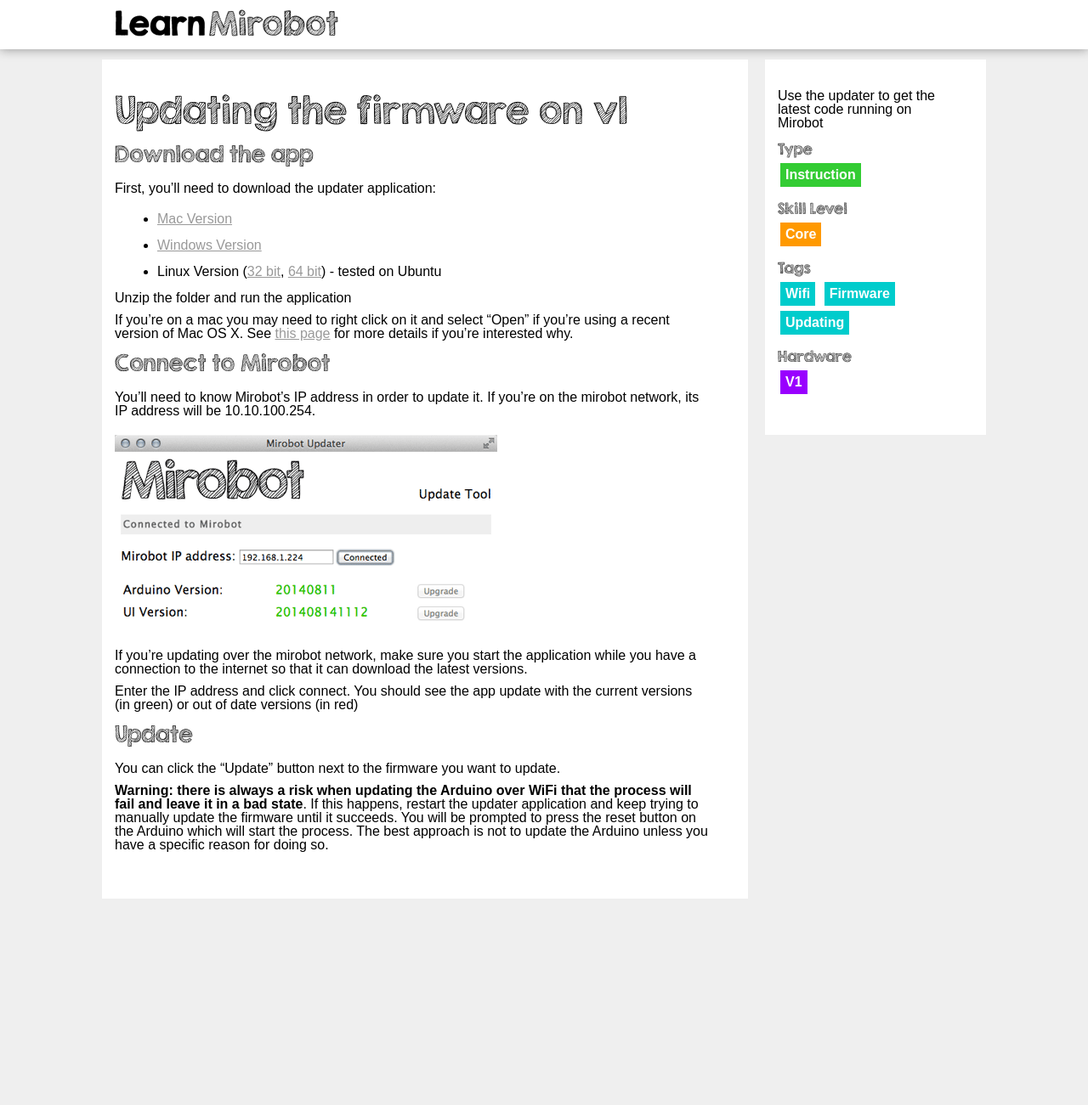
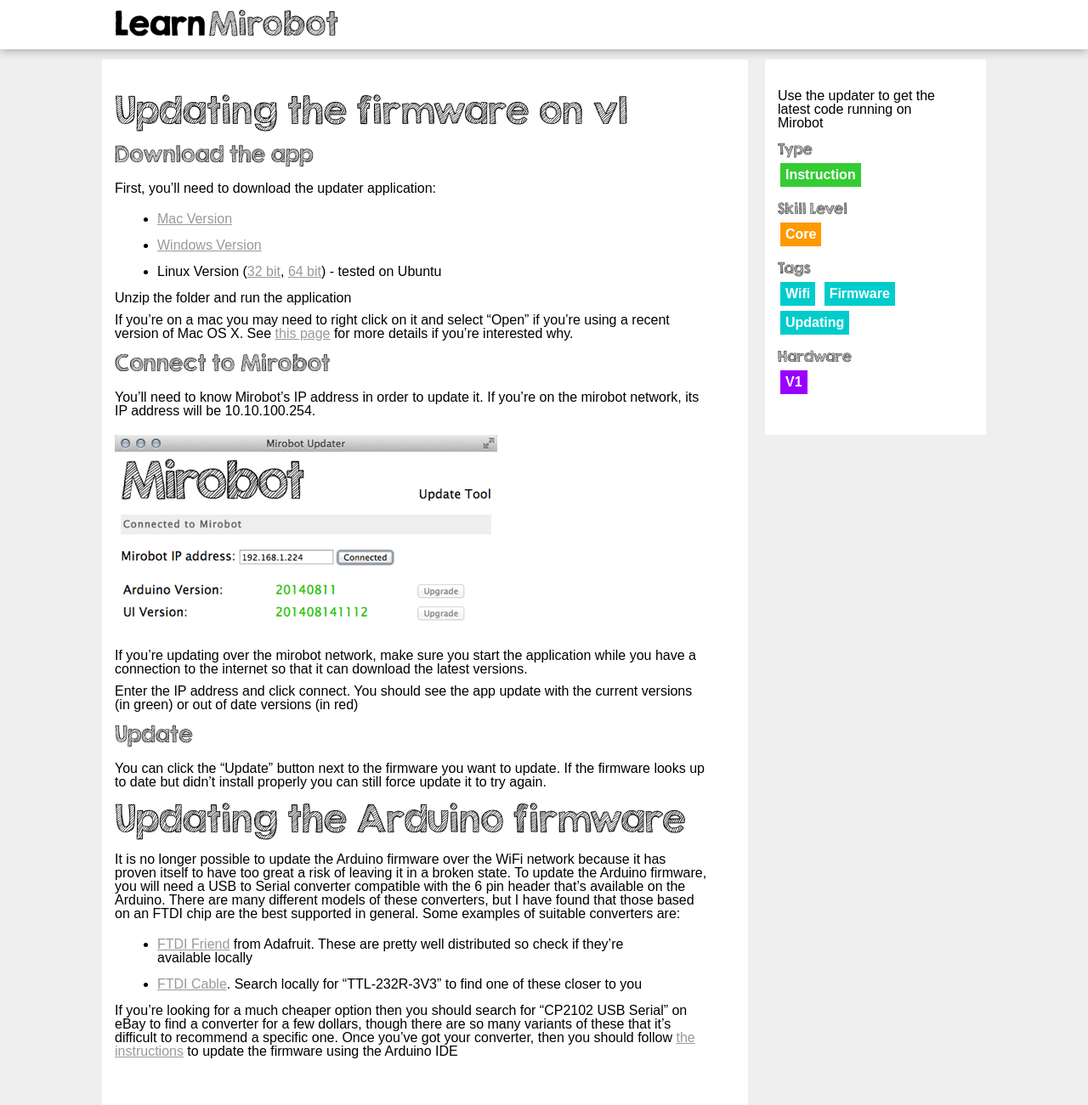
Before and after one commit to mirobot/learn.mirobot.io, a Jekyll site: the page built from _docs/update-firmware-v1.md, in a window 1280 px wide and 1301 px high. Shown: the whole window at 85% size. Built offline with Jekyll 4.4.1, drawn with Linux system fonts in a browser that asks for light colours.

Commit message:
Update the firmware update instructions

```diff
--- a/_docs/update-firmware-v1.md
+++ b/_docs/update-firmware-v1.md
@@ -17,9 +17,9 @@
 
 First, you'll need to download the updater application:
 
- - [Mac Version](https://github.com/bjpirt/mirobot-updater/releases/download/v1.1.0/mirobot_updater_1.1.0_mac.zip)
- - [Windows Version](https://github.com/bjpirt/mirobot-updater/releases/download/v1.1.0/mirobot_updater_1.1.0_win.zip)
- - Linux Version ([32 bit](https://github.com/bjpirt/mirobot-updater/releases/download/v1.1.0/mirobot_updater_1.1.0_linux32.zip), [64 bit](https://github.com/bjpirt/mirobot-updater/releases/download/v1.1.0/mirobot_updater_1.1.0_linux64.zip)) - tested on Ubuntu
+ - [Mac Version](https://github.com/bjpirt/mirobot-updater/releases/download/v1.2.0/mirobot_updater_1.2.0_mac.zip)
+ - [Windows Version](https://github.com/bjpirt/mirobot-updater/releases/download/v1.2.0/mirobot_updater_1.2.0_win.zip)
+ - Linux Version ([32 bit](https://github.com/bjpirt/mirobot-updater/releases/download/v1.2.0/mirobot_updater_1.2.0_linux32.zip), [64 bit](https://github.com/bjpirt/mirobot-updater/releases/download/v1.2.0/mirobot_updater_1.2.0_linux64.zip)) - tested on Ubuntu
 
 Unzip the folder and run the application
 
@@ -41,6 +41,14 @@
 Update
 ------
 
-You can click the "Update" button next to the firmware you want to update.
+You can click the "Update" button next to the firmware you want to update. If the firmware looks up to date but didn't install properly you can still force update it to try again.
 
-**Warning: there is always a risk when updating the Arduino over WiFi that the process will fail and leave it in a bad state**. If this happens, restart the updater application and keep trying to manually update the firmware until it succeeds. You will be prompted to press the reset button on the Arduino which will start the process. The best approach is not to update the Arduino unless you have a specific reason for doing so.
+
+Updating the Arduino firmware
+=============================
+It is no longer possible to update the Arduino firmware over the WiFi network because it has proven itself to have too great a risk of leaving it in a broken state. To update the Arduino firmware, you will need a USB to Serial converter compatible with the 6 pin header that's available on the Arduino. There are many different models of these converters, but I have found that those based on an FTDI chip are the best supported in general. Some examples of suitable converters are:
+
+ * [FTDI Friend](https://www.adafruit.com/products/284) from Adafruit. These are pretty well distributed so check if they're available locally
+ * [FTDI Cable](https://www.adafruit.com/products/70). Search locally for "TTL-232R-3V3" to find one of these closer to you
+
+If you're looking for a much cheaper option then you should search for "CP2102 USB Serial" on eBay to find a converter for a few dollars, though there are so many variants of these that it's difficult to recommend a specific one. Once you've got your converter, then you should follow [the instructions](../customise-firmware/) to update the firmware using the Arduino IDE
```
